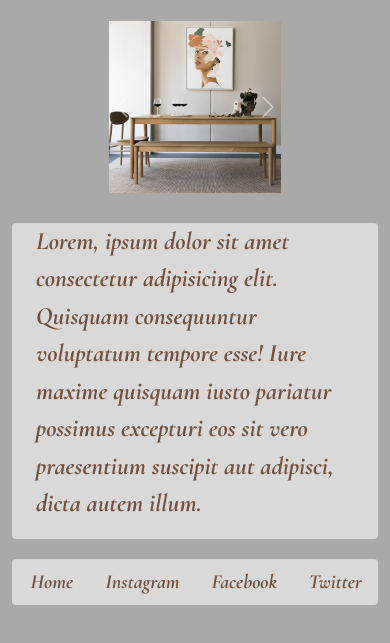
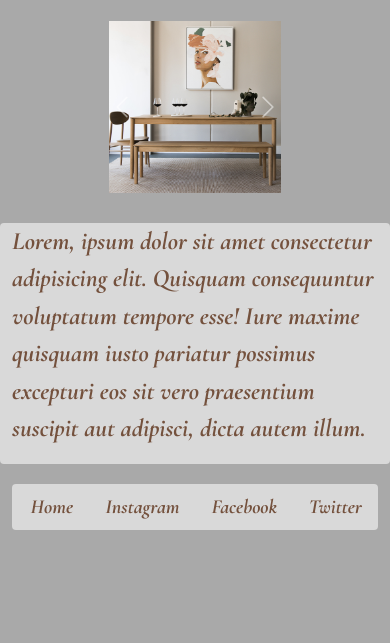
Before and after one commit to youssefrebeca/responsive, a plain HTML site: page index.html in a window 390 px wide. Shown: the part 95-738 px from the top of the page. Drawn offline with nearby package versions, Linux system fonts and the light colour scheme.

Commit message:
responsive

```diff
--- a/index.html
+++ b/index.html
@@ -84,15 +84,18 @@
                       </button>
                     </div>
                           </div>
-                  <!-- texto main -->
-                  <div class="container d-flex container__txt  ">
-                       <p class="txt">Lorem, ipsum dolor sit amet consectetur adipisicing elit. Quisquam consequuntur voluptatum tempore esse! Iure maxime quisquam iusto pariatur possimus excepturi eos sit vero praesentium suscipit aut adipisci, dicta autem illum.</p>
-                          </div>
+                  <!-- 3ra fila -->
+                          <div class="row">
+                    <!-- texto main -->
+                    <div class="container d-flex container__txt  ">
+                         <p class="txt">Lorem, ipsum dolor sit amet consectetur adipisicing elit. Quisquam consequuntur voluptatum tempore esse! Iure maxime quisquam iusto pariatur possimus excepturi eos sit vero praesentium suscipit aut adipisci, dicta autem illum.</p>
+                            </div>
+                  </div>
               </div>
             </div>
 
 
-            <!-- 3ra fila -->
+            <!-- 4ta fila -->
         <div class="row">
            <!-- footer -->
           <div class="container">
```
Also changed, not shown: prodestandar.html (+4 -1 lines).
